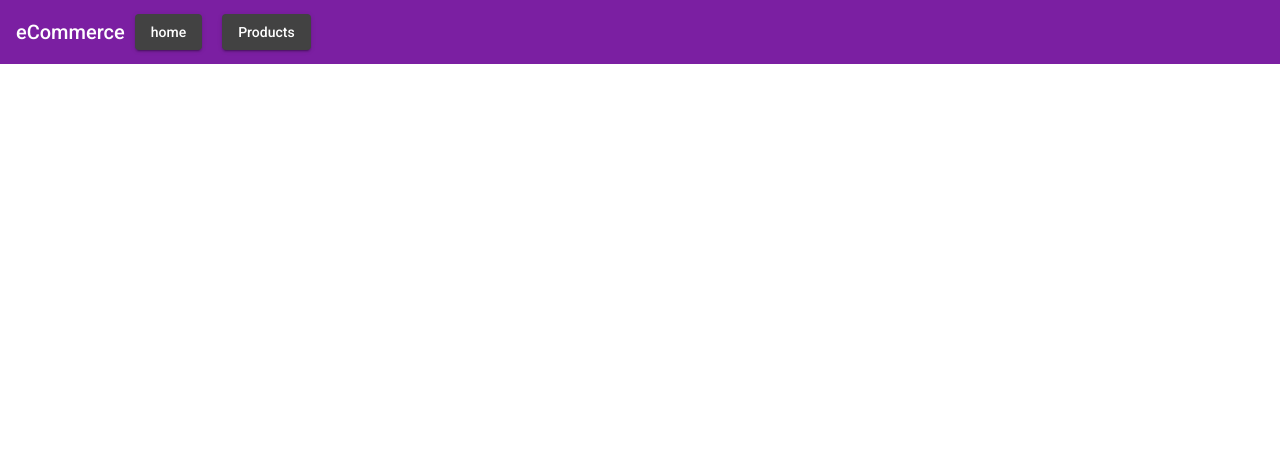
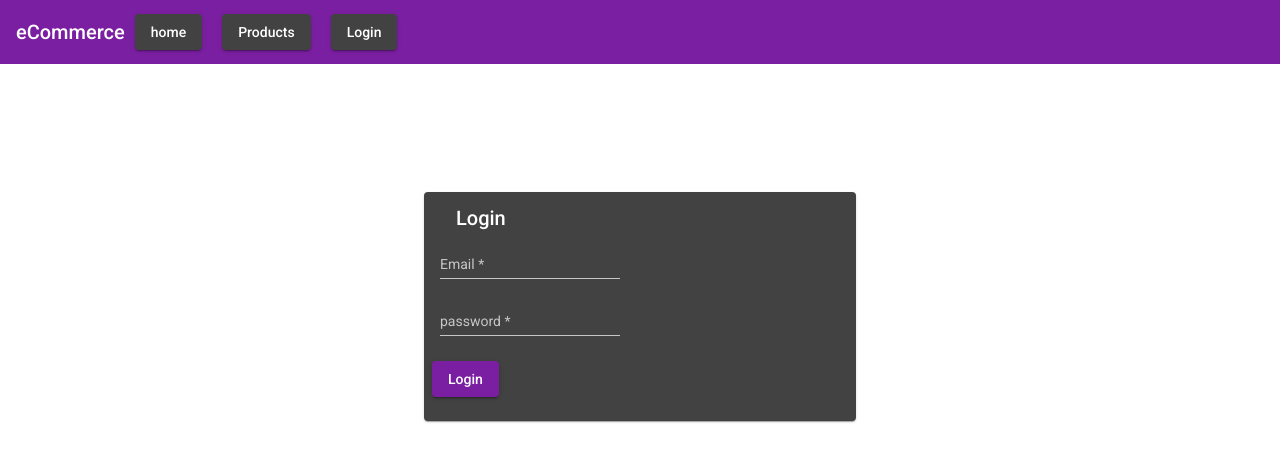
Before and after one commit to emergentIOT/e-commerce, an Angular app in the folder ecommerce-app/: page /login in a window 1280 px wide. Before the commit this address led to /. Shown: the top 462 px of the page. Built offline with nearby package versions, Linux system fonts and the light colour scheme.

Commit message:
Adding LoginComponent

```diff
--- a/ecommerce-app/src/app/app-routing.module.ts
+++ b/ecommerce-app/src/app/app-routing.module.ts
@@ -3,6 +3,7 @@ import { Routes, RouterModule } from '@angular/router';
 import { ProductsModule } from './products/products.module';
 import { HomeComponent } from './home/home.component';
 import { ProductsComponent } from './products/products/products.component';
+import { LoginComponent } from './login/login.component';
 
 const routes: Routes = [
   {
@@ -15,6 +16,10 @@ const routes: Routes = [
     pathMatch: 'full',
     // Lazy Loading
     loadChildren: './products/products.module#ProductsModule'
+  },
+  {
+    path: 'login',
+    component: LoginComponent
   }
 ];
 
--- a/ecommerce-app/src/app/app.component.html
+++ b/ecommerce-app/src/app/app.component.html
@@ -4,6 +4,7 @@
             <span>eCommerce</span>
             <a mat-raised-button routerLink="/">home</a>
             <a mat-raised-button routerLink="/products">Products</a>
+            <a mat-raised-button routerLink="/login">Login</a>
         </mat-toolbar-row>
 
     </mat-toolbar>
--- /dev/null
+++ b/ecommerce-app/src/app/login/login.component.html
@@ -0,0 +1,22 @@
+<mat-card class="login-card">
+    <mat-card-header>
+        <mat-card-title>
+            Login
+        </mat-card-title>
+    </mat-card-header>
+    <mat-card-content>
+        <form>
+            <mat-form-field>
+                <input matInput type="email" name="email" [(ngModel)]="email"
+                placeholder="Email" required />
+            </mat-form-field><br/>
+            <mat-form-field>
+                <input matInput type="password" name="password" [(ngModel)]="password"
+                placeholder="password" required />
+            </mat-form-field>
+        </form>
+        <mat-card-actions>
+            <button mat-raised-button color="primary" (click)="login()">Login</button>
+        </mat-card-actions>
+    </mat-card-content>
+</mat-card>
--- /dev/null
+++ b/ecommerce-app/src/app/login/login.component.scss
@@ -0,0 +1,4 @@
+.login-card{
+    width: 400px;
+    margin: 10% auto;
+}
--- /dev/null
+++ b/ecommerce-app/src/app/login/login.component.ts
@@ -0,0 +1,21 @@
+import { Component, OnInit } from '@angular/core';
+import { Router } from '@angular/router';
+
+@Component({
+  selector: 'app-login',
+  templateUrl: './login.component.html',
+  styleUrls: ['./login.component.scss']
+})
+export class LoginComponent implements OnInit {
+
+  email: string | undefined;
+  password: string | undefined;
+  constructor(private router: Router) { }
+
+  ngOnInit(): void {
+  }
+
+  login(){
+    this.router.navigate(['']);
+  }
+}
--- a/ecommerce-app/tsconfig.json
+++ b/ecommerce-app/tsconfig.json
@@ -15,7 +15,7 @@
     "moduleResolution": "node",
     "importHelpers": true,
     "target": "es2015",
-    "module": "es2020",
+   // "module": "es2020",
     "lib": [
       "es2018",
       "dom"
```
Also changed, not shown: ecommerce-app/src/app/app.module.ts (+7 -2 lines), 1 other file (tests, documents, lock files or other folders).
